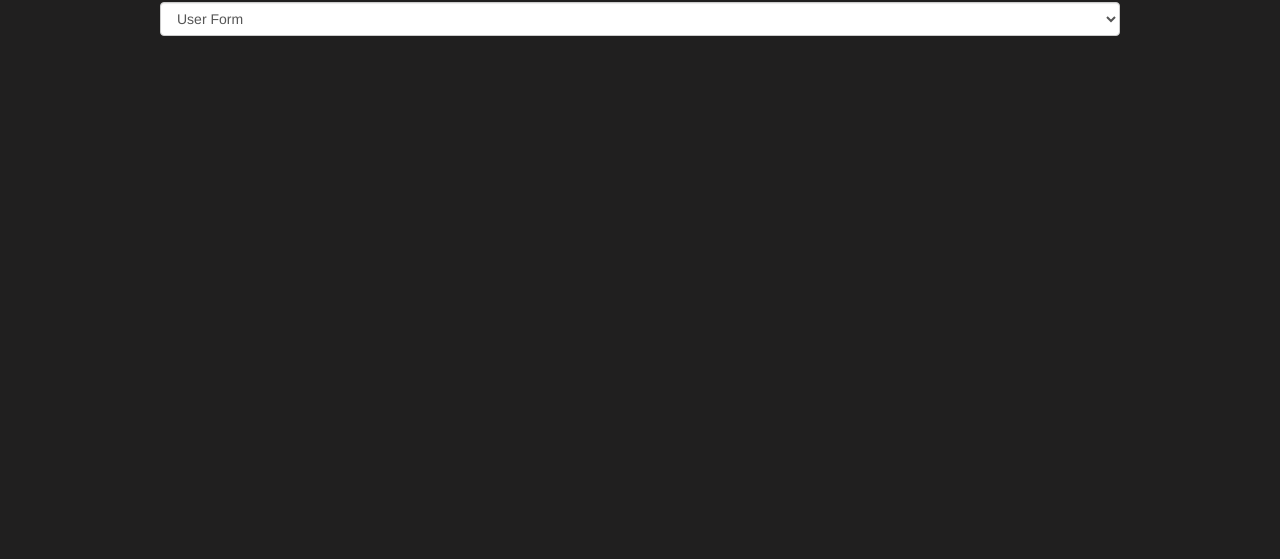
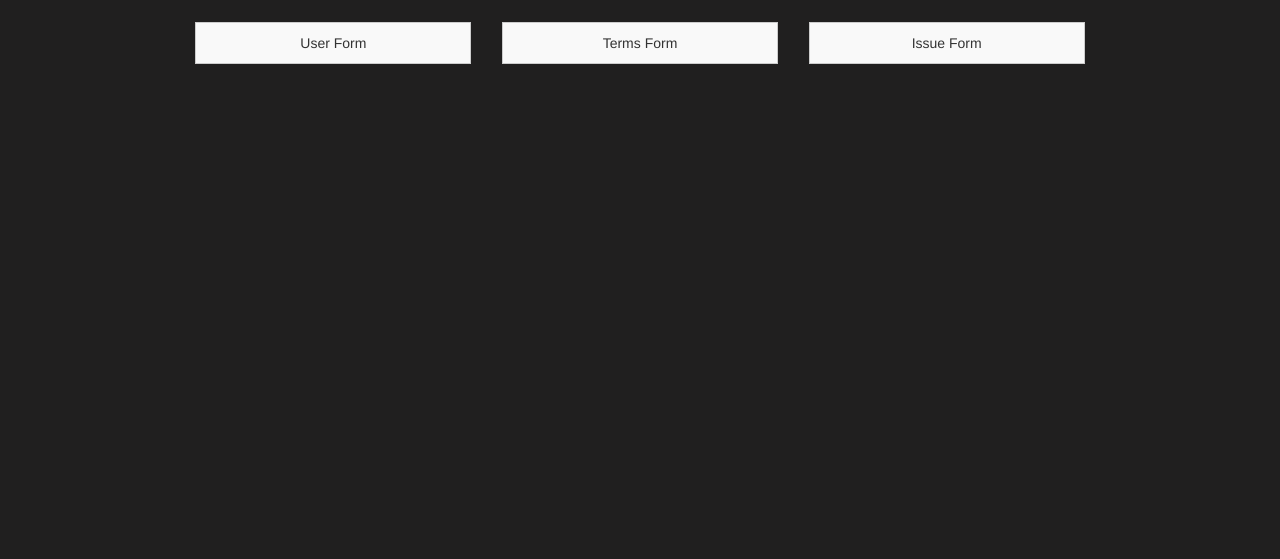
Before and after one commit to alwayskoding/secure_form_builder_app, a plain HTML site: page index.html in a window 1280 px wide. Shown: the part 541-1100 px from the top of the page. Drawn offline with nearby package versions, Linux system fonts and the light colour scheme; some packages are replaced by stand-ins of ours; a script that the page names is missing.

Commit message:
since select drop down worked to load templates I created, im adding a small test to see if can enhance things with visual layout cards to click on instead

```diff
--- a/index.html
+++ b/index.html
@@ -459,6 +459,29 @@
             height: auto;
         }
 
+        /*temporary card for testing styles can remove if doesnt work or you grow it more complexity*/
+
+        .template-cards {
+            display: flex;
+            justify-content: space-around;
+            padding: 20px;
+        }
+
+        .template-card {
+            padding: 10px;
+            border: 1px solid #ccc;
+            cursor: pointer;
+            width: 30%;
+            text-align: center;
+            background-color: #f9f9f9;
+        }
+
+        .template-card:hover {
+            background-color: #e9e9e9;
+        }
+
+        /*end of termporary card for testing styles*/
+
 
         /*End of Update 012 - Template Selection Overlay Styles*/
     </style>
@@ -474,11 +497,20 @@
 
     <!-- Template Cards Section Update 012 -->
     <h2>Set Data</h2>
-    <select name="formTemplates" id="formTemplates" class="form-control">
+    <!-- <select name="formTemplates" id="formTemplates" class="form-control">
         <option value="user">User Form</option>
         <option value="terms">Terms Agreement Form</option>
         <option value="issue">Submit Issue Form</option>
-    </select>
+    </select> -->
+
+    <!--Adding this extra below while keeping the top the template stuff about and disabling that one for now to test this one-->
+    <div class="template-cards">
+        <div id="template-user" class="template-card">User Form</div>
+        <div id="template-terms" class="template-card">Terms Form</div>
+        <div id="template-issue" class="template-card">Issue Form</div>
+    </div>
+
+    <!--end of additional temporary one-->
 
     <!--End of Update 012 Template View Setup-->
 
@@ -1326,11 +1358,22 @@
                         issue: [ /* array of issue form fields */ ]
                     };
 
-                    templateSelect.addEventListener('change', function (e) {
-                        if (formBuilder && formBuilder.actions && formBuilder.actions.setData) {
-                            formBuilder.actions.setData(templates[e.target.value]);
+                    // templateSelect.addEventListener('change', function (e) {
+                    //     if (formBuilder && formBuilder.actions && formBuilder.actions.setData) {
+                    //         formBuilder.actions.setData(templates[e.target.value]);
+                    //     } else {
+                    //         console.error('FormBuilder is not initialized or malformed.');
+                    //     }
+                    // });
+
+                    // Setup click handlers for template cards
+                    $('.template-card').on('click', function () {
+                        const templateId = this.id.replace('template-', '');
+                        if (templates[templateId]) {
+                            formBuilder.actions.setData(templates[templateId]);
+                            console.log(`Loaded template: ${templateId}`);
                         } else {
-                            console.error('FormBuilder is not initialized or malformed.');
+                            console.error('Template not found:', templateId);
                         }
                     });
                 });
```
